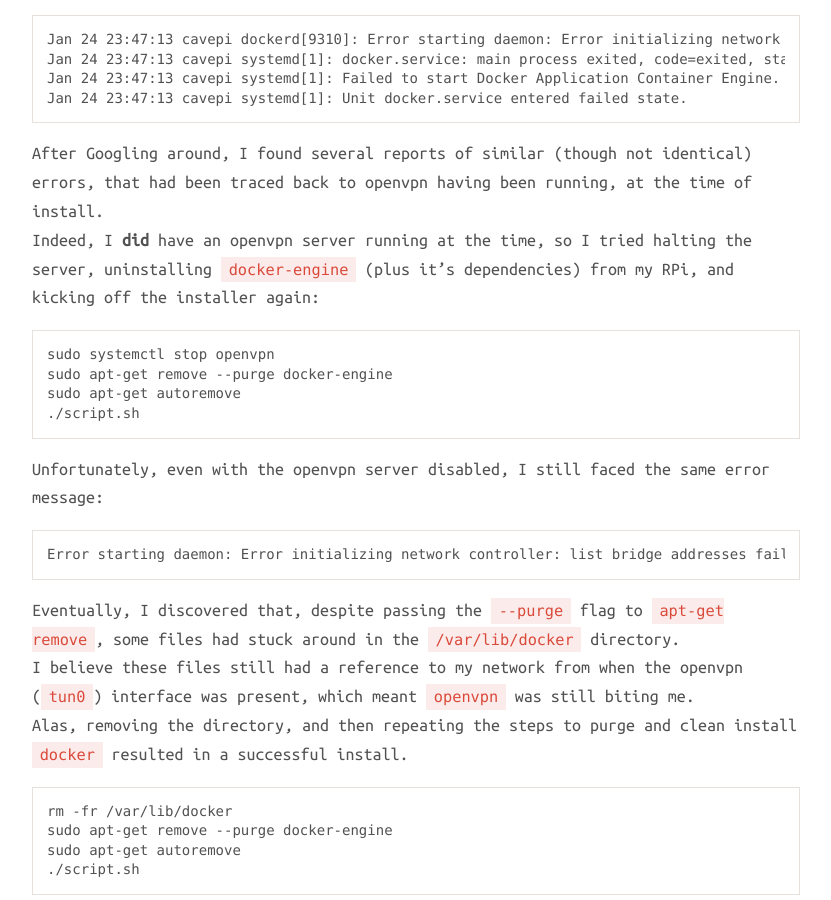
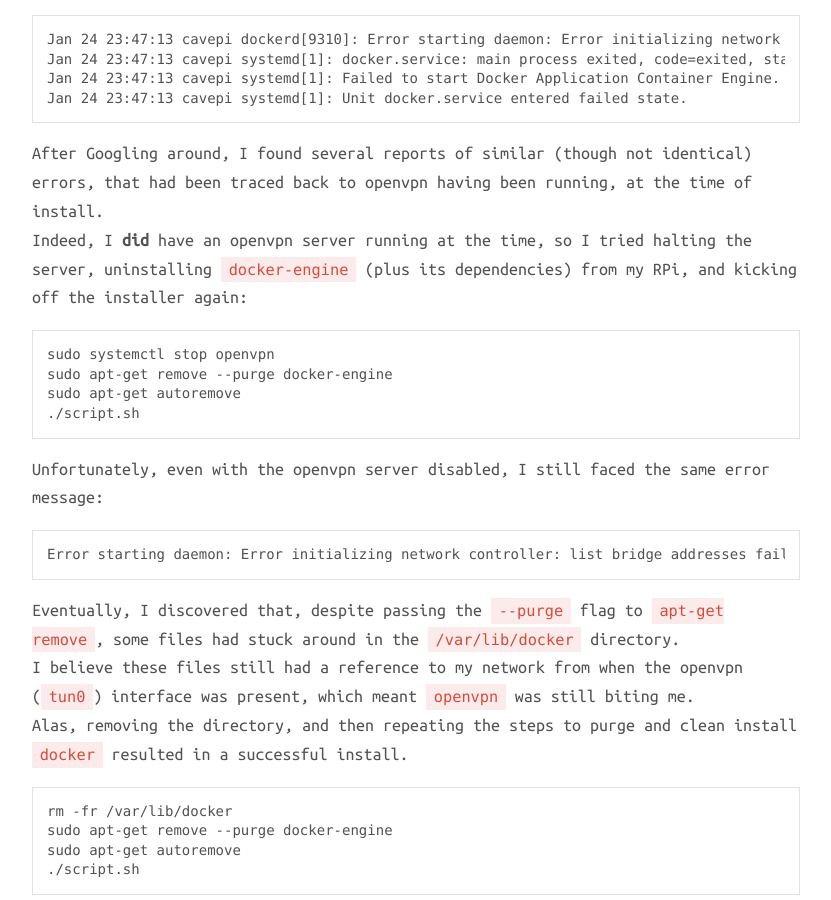
Before and after one commit to gayanvirajith/harmony, a Jekyll site: the page built from _posts/2017-1-25-docker-raspbian.markdown, in a window 1280 px wide and 900 px high, scrolled down 1161 px. Shown: the whole window, without its empty margins (224-1055 px from the left). Built offline with Jekyll 4.4.1, drawn with Linux system fonts in a browser that asks for light colours; nearby versions of some CDN libraries; comment, search, counter and statistics services are not loaded.

Commit message:
Fixing typo

````diff
--- a/_posts/2017-1-25-docker-raspbian.markdown
+++ b/_posts/2017-1-25-docker-raspbian.markdown
@@ -1,7 +1,7 @@
 ---
 layout: post
 title:  "[SOLVED] Docker on Raspbian - No Available Network"
-date:   2017-1-25 23:00:00
+date:   2017-1-25 23:15:00
 permalink: 'blog/docker-raspbian-network'
 ---
 
@@ -35,7 +35,7 @@
 ```
 
 After Googling around, I found several reports of similar (though not identical) errors, that had been traced back to openvpn having been running, at the time of install.
-Indeed, I **did** have an openvpn server running at the time, so I tried halting the server, uninstalling `docker-engine` (plus it's dependencies) from my RPi, and kicking off the installer again:
+Indeed, I **did** have an openvpn server running at the time, so I tried halting the server, uninstalling `docker-engine` (plus its dependencies) from my RPi, and kicking off the installer again:
 
 ```
 sudo systemctl stop openvpn
````
